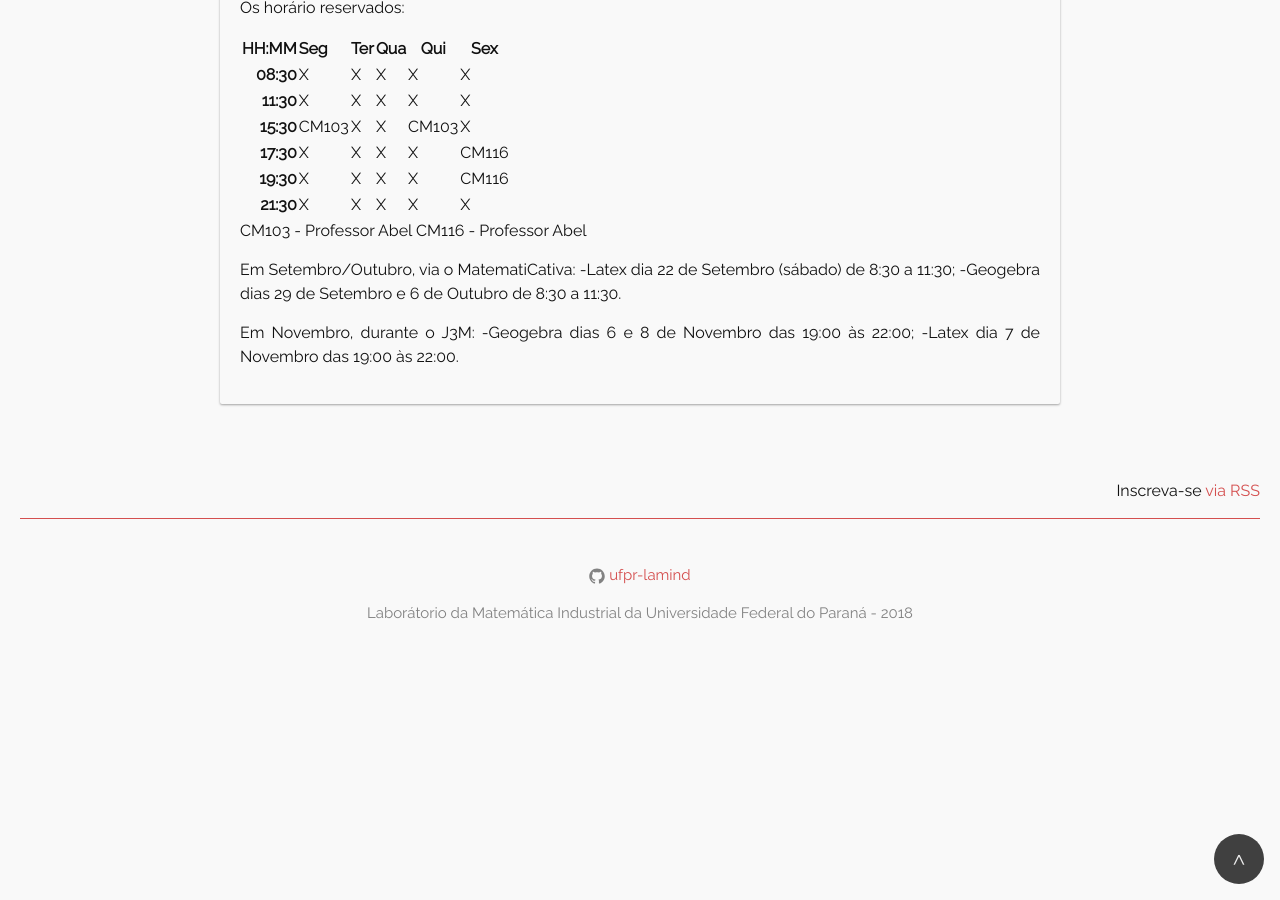
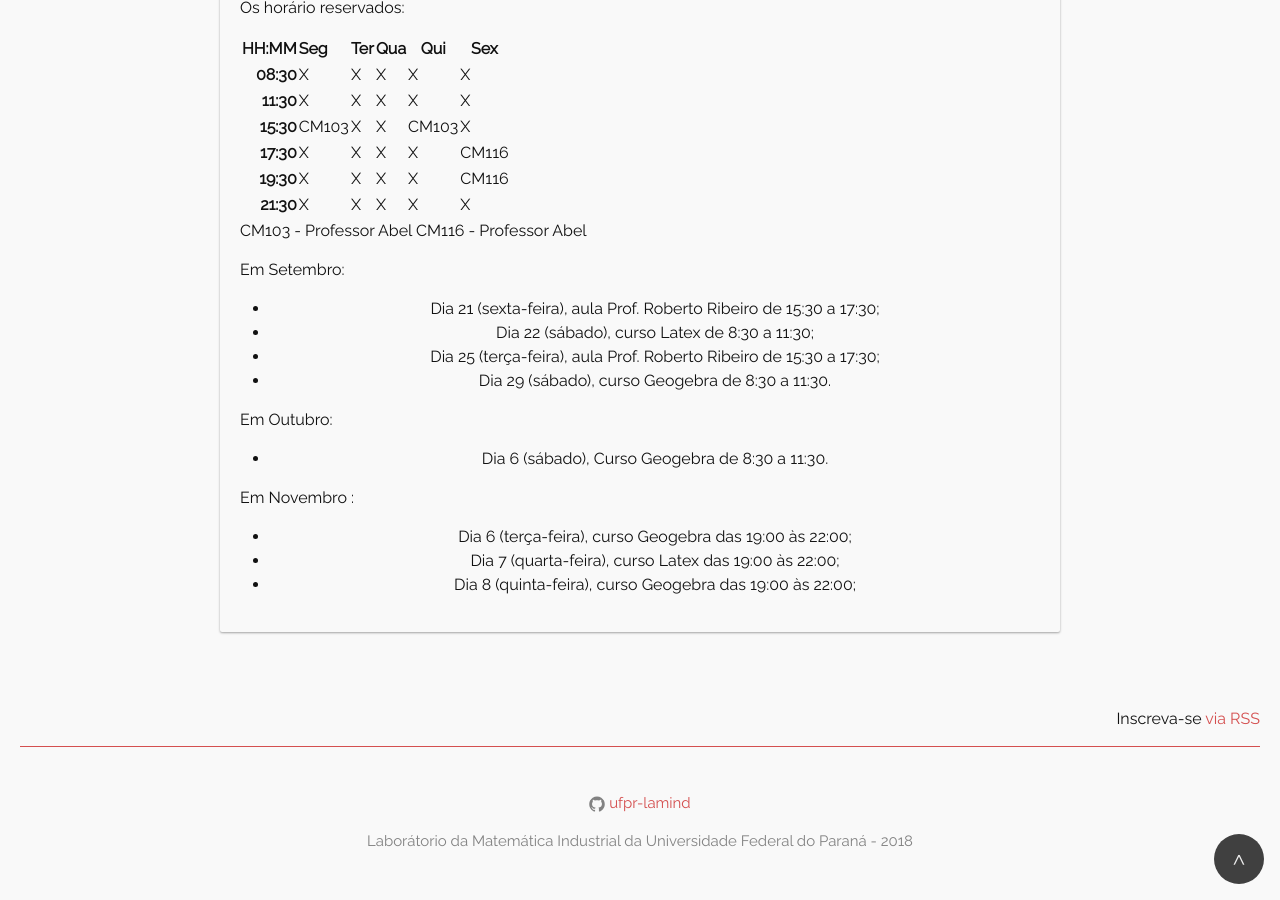
Before and after one commit to ufpr-lamind/ufpr-lamind.github.io, a Jekyll site: the page built from horario.md, in a window 1280 px wide and 900 px high, scrolled down 1233 px. Built offline with Jekyll 4.4.1, drawn with Linux system fonts in a browser that asks for light colours; our own code applies the rules of GitHub Pages for plain Markdown files.

Commit message:
att horario.md

```diff
--- a/horario.md
+++ b/horario.md
@@ -35,10 +35,16 @@ Os horário reservados:
 CM103 - Professor Abel
 CM116 - Professor Abel
 
-Em Setembro/Outubro, via o MatematiCativa:
--Latex dia 22 de Setembro (sábado) de 8:30 a 11:30;
--Geogebra dias 29 de Setembro e 6 de Outubro  de 8:30 a 11:30.
+Em Setembro:
+- Dia 21 (sexta-feira), aula Prof. Roberto Ribeiro de 15:30 a 17:30;
+- Dia 22 (sábado), curso Latex de 8:30 a 11:30;
+- Dia 25 (terça-feira), aula Prof. Roberto Ribeiro de 15:30 a 17:30;
+- Dia 29 (sábado), curso Geogebra de 8:30 a 11:30.
 
-Em Novembro, durante o J3M:
--Geogebra dias 6 e 8 de Novembro das 19:00 às 22:00;
--Latex dia 7 de Novembro das 19:00 às 22:00.
+Em Outubro:
+- Dia 6 (sábado), Curso Geogebra de 8:30 a 11:30.
+
+Em Novembro :
+- Dia 6 (terça-feira), curso Geogebra das 19:00 às 22:00;
+- Dia 7 (quarta-feira), curso Latex das 19:00 às 22:00;
+- Dia 8 (quinta-feira), curso Geogebra das 19:00 às 22:00;
```
